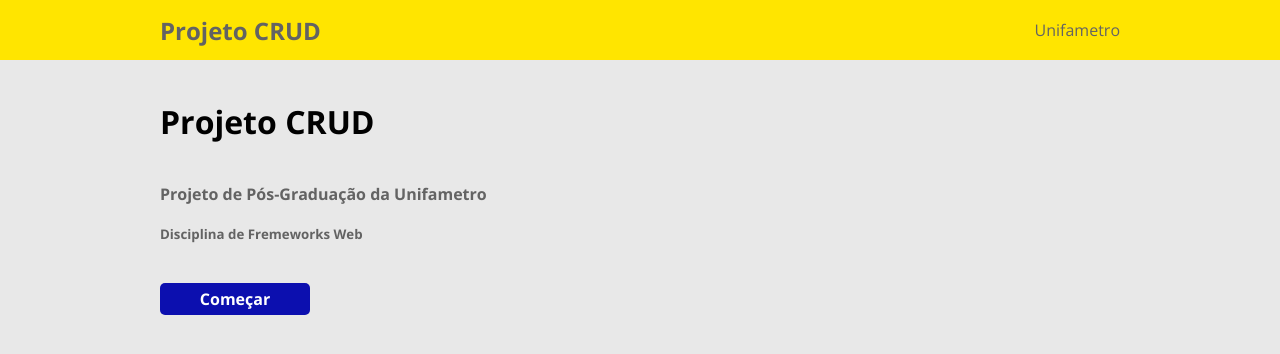
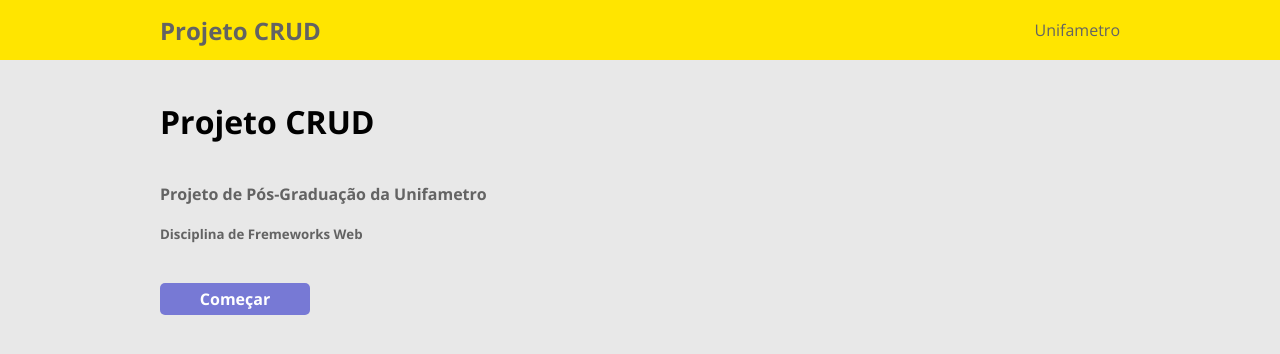
Before and after one commit to miguelsoares01/crud, a React (Vite) app in the folder frontend/: page / in a window 1280 px wide. Shown: the top 354 px of the page. Built offline with nearby package versions, Linux system fonts and the light colour scheme; no server answers.

Commit message:
COLOR BTN SECONDARY

```diff
--- a/frontend/src/index.css
+++ b/frontend/src/index.css
@@ -10,8 +10,8 @@
   --pag-color-card-bg: #fff;
   --pag-color-card-border: #d9d9d9;
 
-  --pag-color-btn-primary: #0c0faf;
-  --pag-color-btn-secondary: #f33;
+  --pag-color-btn-primary: #2d30c89a;
+  --pag-color-btn-secondary: rgba(226, 75, 75, 0.35);
 
   --pag-color-font-primary: #636363;
   --pag-color-font-secondary: #3483fa;
```
